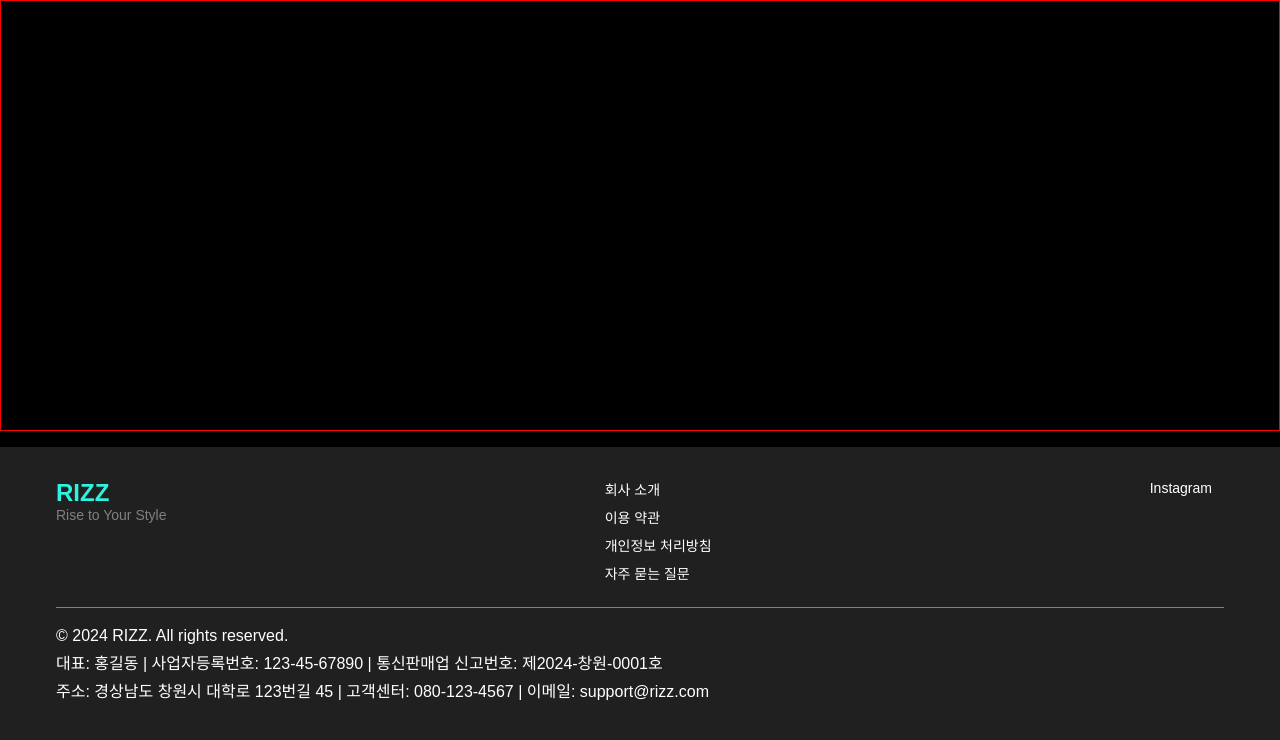
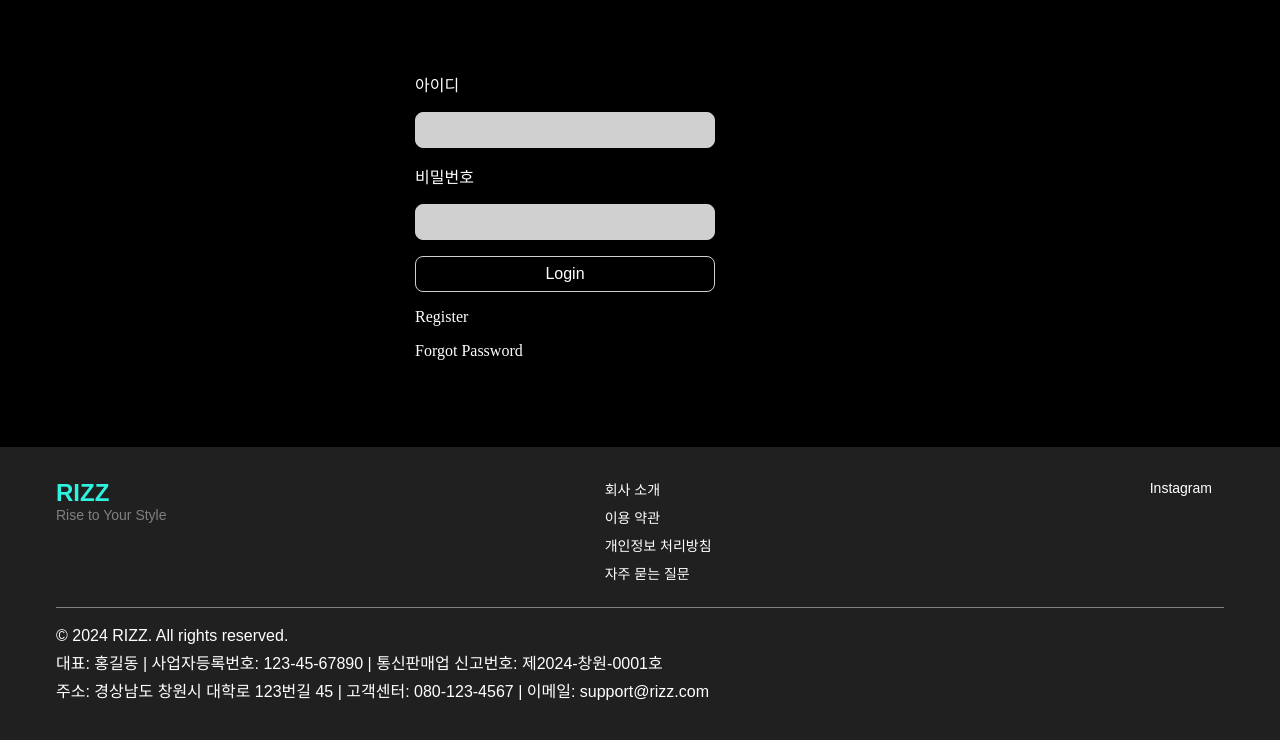
Before and after one commit to Ryugi62/rize_shop, a PHP site: page /login.php in a window 1280 px wide. Shown: the part 60-800 px from the top of the page. Run offline with PHP 8.4, Linux system fonts and the light colour scheme.

Commit message:
feat: 로그인 페이지에 폼 추가 및 스타일 개선

```diff
--- a/login.php
+++ b/login.php
@@ -14,11 +14,43 @@
             flex: 1;
 
             * {
-                border: 1px solid red;
+                /* border: 1px solid red; */
             }
 
             .login_view {
                 height: 100%;
+            }
+
+            form {
+                height: 100%;
+                display: flex;
+                align-items: center;
+                justify-content: center;
+                padding-right: 150px;
+            }
+
+            .form-group {
+                gap: 1rem;
+                display: flex;
+                flex-direction: column;
+            }
+
+            input {
+                color: var(--black);
+                border: 1px solid var(--light-gray);
+                padding: 0.5rem;
+                border-radius: 0.5rem;
+                background-color: var(--light-gray);
+                width: 300px;
+            }
+
+            button {
+                color: #fff;
+                cursor: pointer;
+                border: 1px solid var(--light-gray);
+                padding: 0.5rem;
+                border-radius: 0.5rem;
+                background-color: var(--black);
             }
         }
     </style>
@@ -29,6 +61,24 @@
 
     <main>
         <div class="login_view">
+
+            <form action="/api/login.php" method="POST">
+                <div class="form-group">
+                    <label for="ID">아이디</label>
+                    <input type="text" name="ID" id="ID" required>
+
+                    <label for="password">비밀번호</label>
+                    <input type="password" name="password" id="password" required>
+
+                    <button type="submit">Login</button>
+
+                    <a href="register.php">Register</a>
+
+                    <a href="forgot-password.php">Forgot Password</a>
+                </div>
+            </form>
+
+
         </div>
     </main>
 
```
